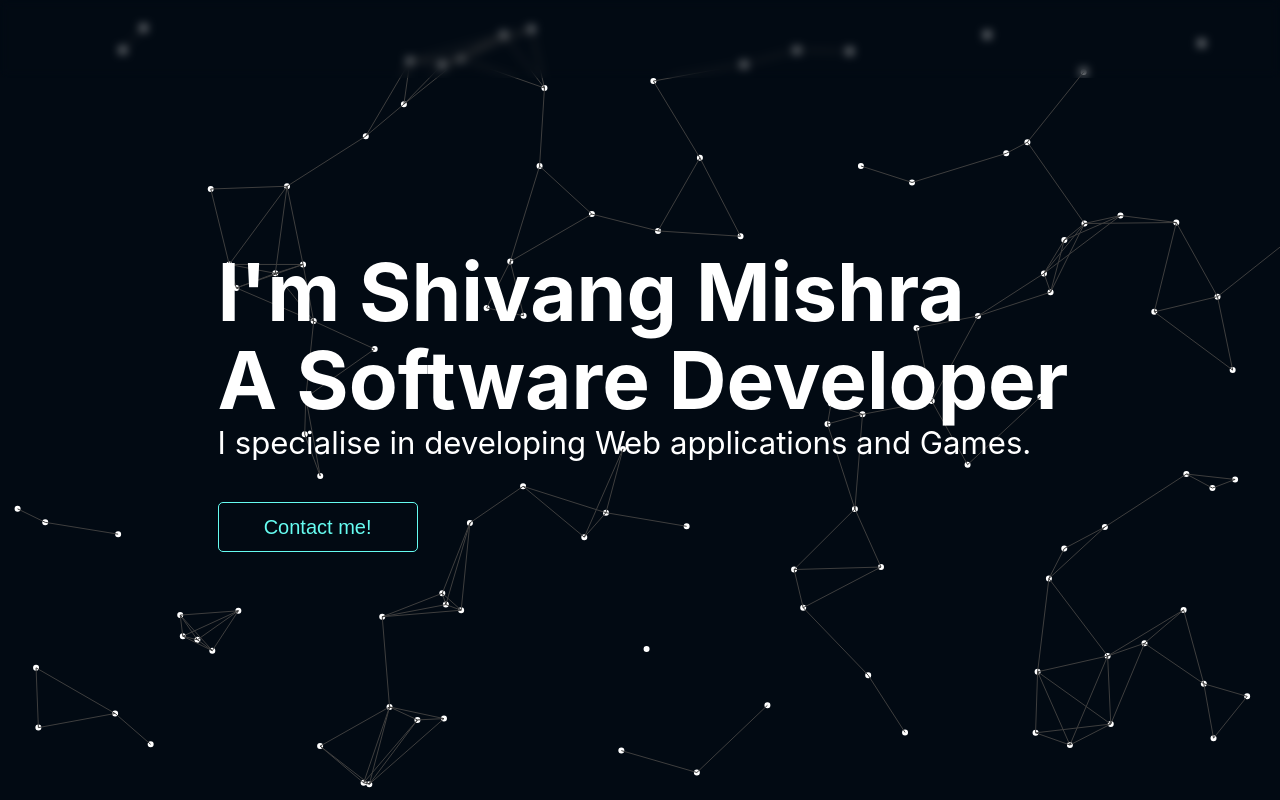
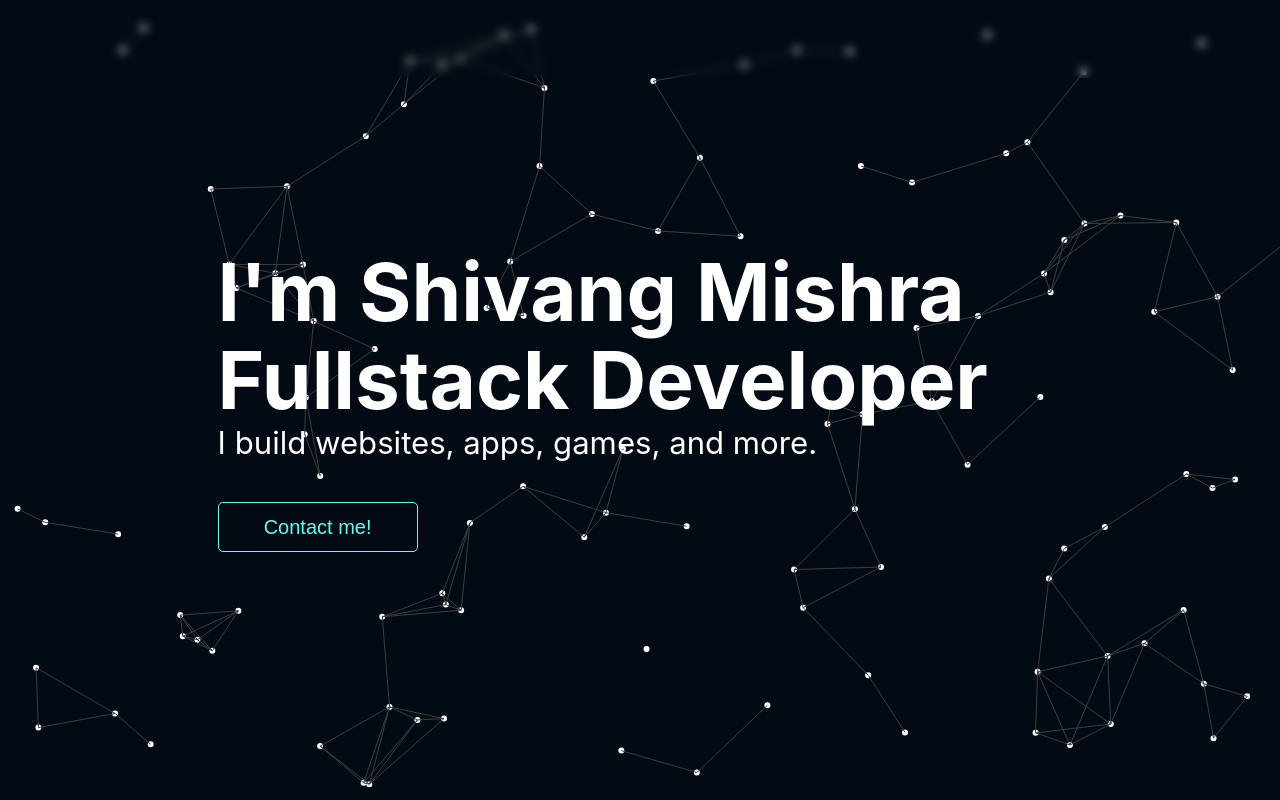
Before and after one commit to ShivangMishra/ShivangMishra.github.io, a React (Create React App) app: page / in a window 1280 px wide. Shown: the top 800 px of the page. Built offline with nearby package versions, Linux system fonts and the light colour scheme.

Commit message:
changed tagline

```diff
--- a/src/components/home/Home.js
+++ b/src/components/home/Home.js
@@ -22,9 +22,9 @@ export default function Home() {
         </p> */}
         {/* </div> */}
         <h1 className="intro-big-heading">I'm Shivang Mishra</h1>
-        <h1 className="intro-big-heading">A Software Developer</h1>
+        <h1 className="intro-big-heading">Fullstack Developer</h1>
         <p className="hero-sub">
-          I specialise in developing Web applications and Games.
+          I build websites, apps, games, and more.
         </p>
         <br />
         <br />
```
